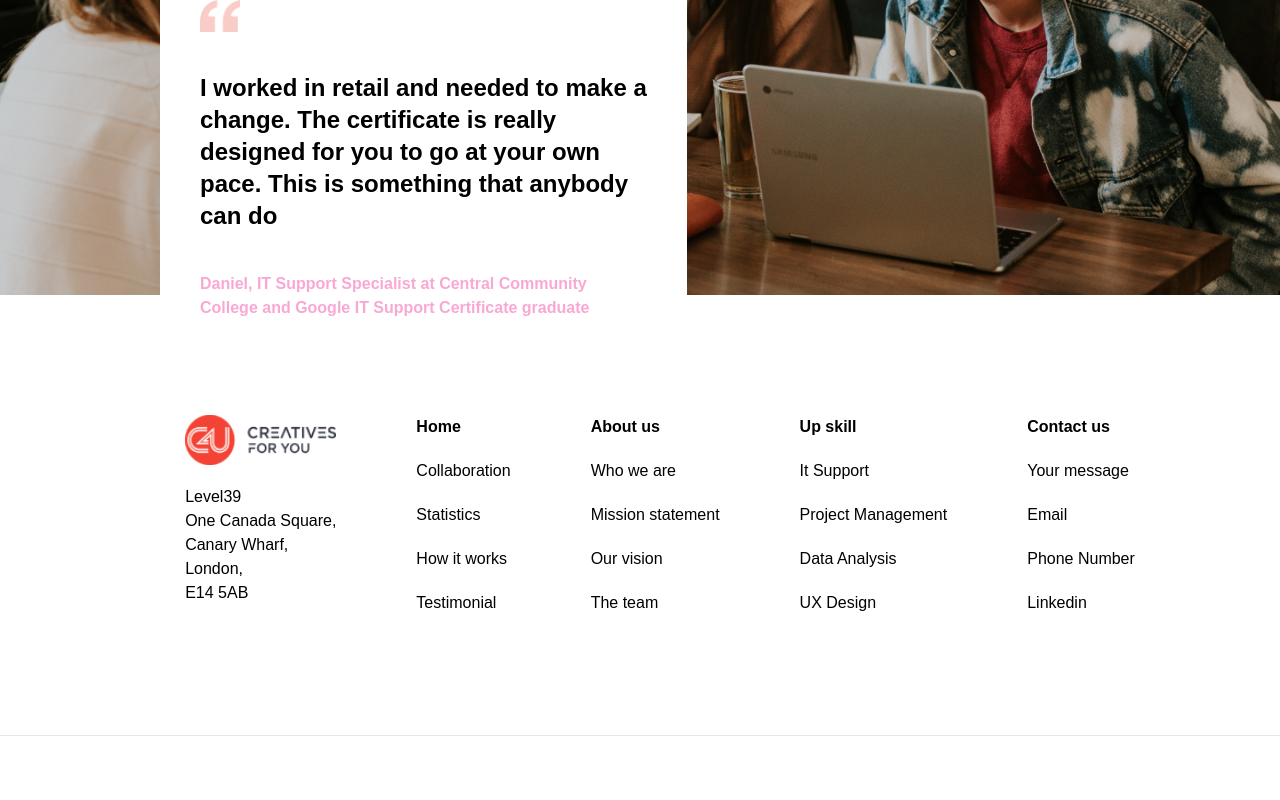
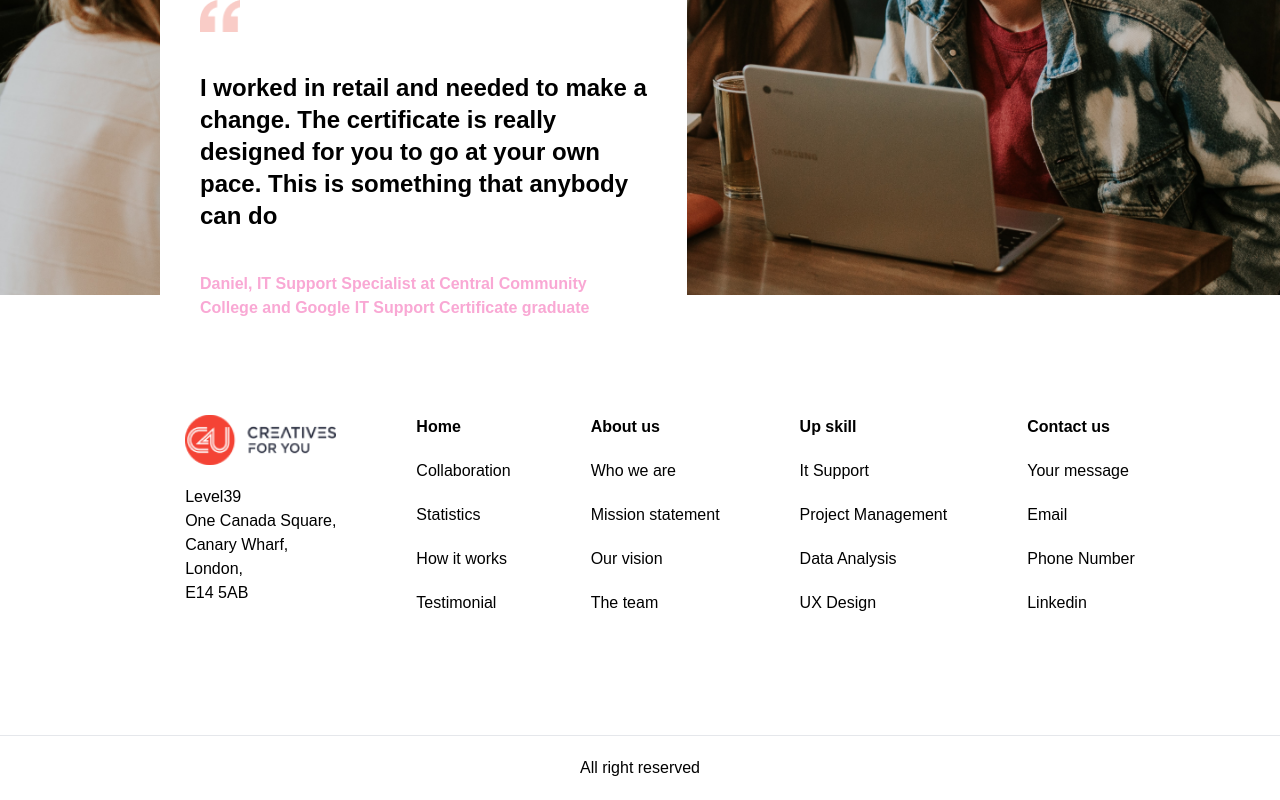
Before and after one commit to Jerome-Mondol/TailwindAssingment, a website built with Vite: page index.html in a window 1280 px wide. Shown: the part 5719-6519 px from the top of the page. Before the commit the page ends 6455 px from the top, so only its background shows below. Built offline with nearby package versions, Linux system fonts and the light colour scheme; files whose address does not match are found by name.

Commit message:
copyright done

```diff
--- a/index.html
+++ b/index.html
@@ -284,7 +284,9 @@
         </div>
     </div>
     <hr>
-
+    <div class="copyright flex justify-center items-center my-5">
+        <p>All right reserved</p>
+    </div>
 
     </div>
   </body>
```
